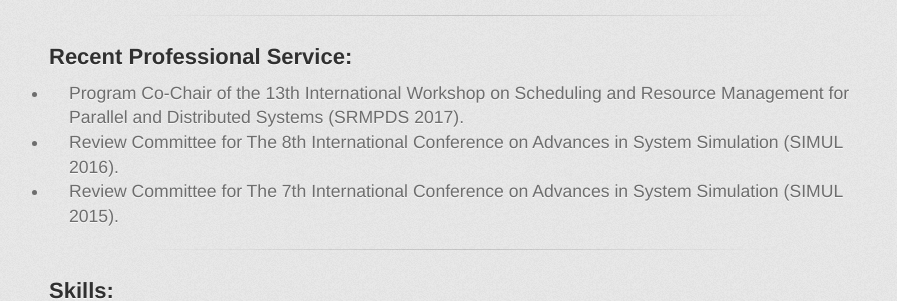
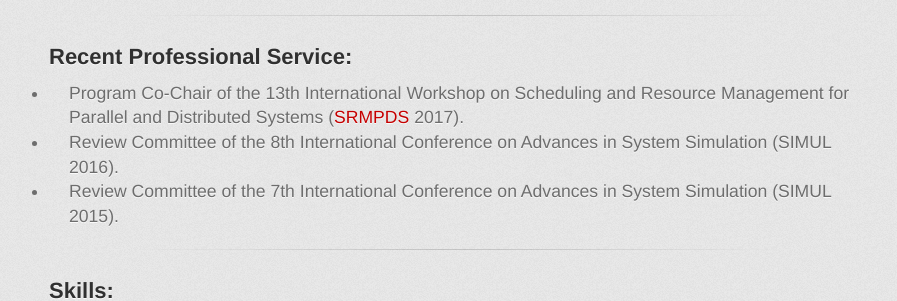
Before and after one commit to lzhengchun/lzhengchun.github.io, a Jekyll site: the page built from index.md, in a window 1280 px wide. Shown: the part 853-1154 px from the top of the page, without its empty margins (181-1078 px from the left). Built offline with Jekyll 4.4.1, drawn with Linux system fonts in a browser that asks for light colours; some web fonts are replaced.

Commit message:
add, delete, polish etc.

```diff
--- a/index.md
+++ b/index.md
@@ -25,9 +25,9 @@ I am interested in Computer Science related research, mainly include:
 
 ---
 ## Recent Professional Service:
-* Program Co-Chair of the 13th International Workshop on Scheduling and Resource  Management for Parallel and Distributed Systems (SRMPDS 2017).
-* Review Committee for The 8th International Conference on Advances in System Simulation (SIMUL 2016).
-* Review Committee for The 7th International Conference on Advances in System Simulation (SIMUL 2015).
+* Program Co-Chair of the 13th International Workshop on Scheduling and Resource  Management for Parallel and Distributed Systems ([SRMPDS](https://sites.google.com/site/srmpds/) 2017).
+* Review Committee of the 8th International Conference on Advances in System Simulation (SIMUL 2016).
+* Review Committee of the 7th International Conference on Advances in System Simulation (SIMUL 2015).
 
 ---
 ## Skills:
```
